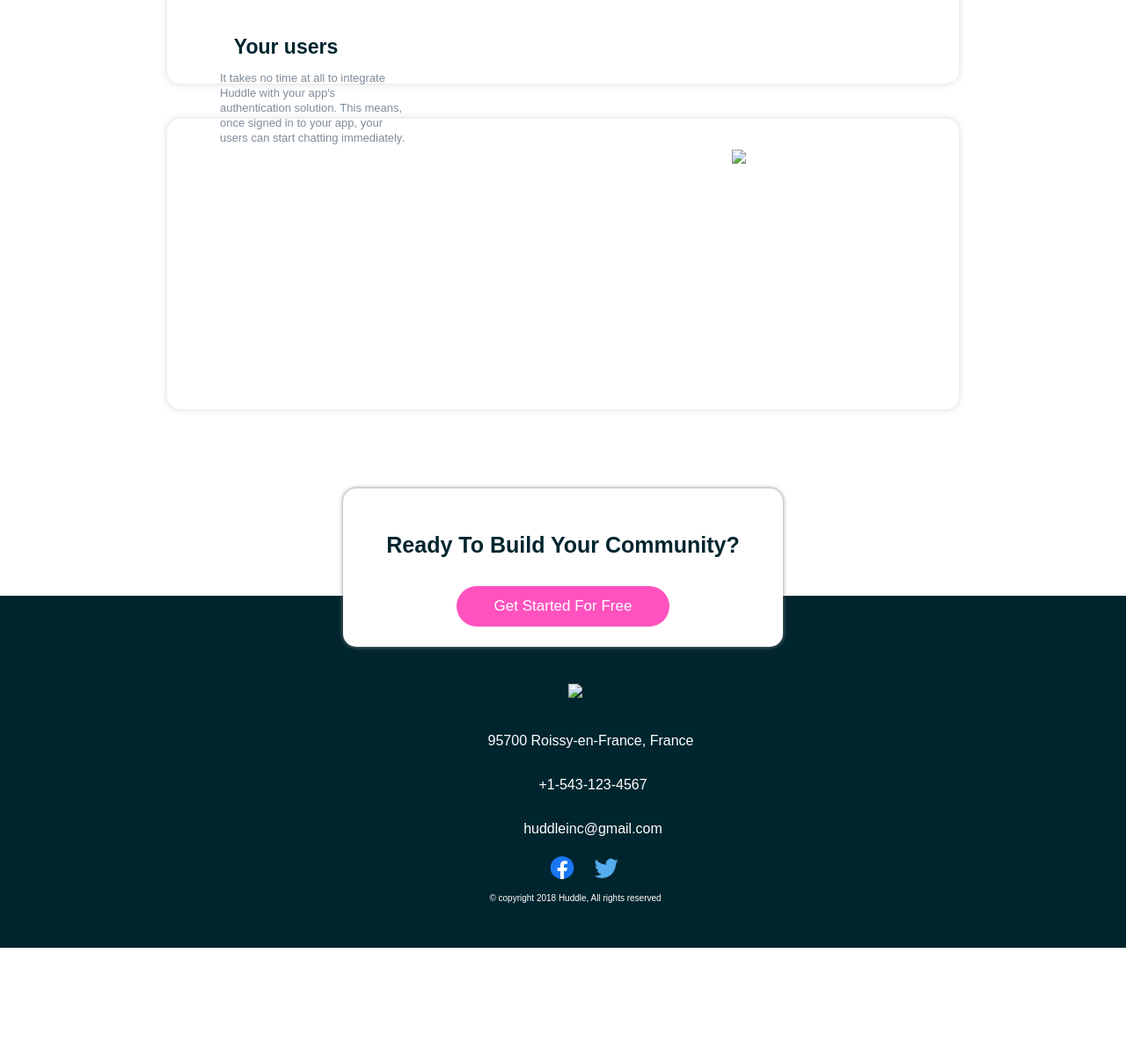
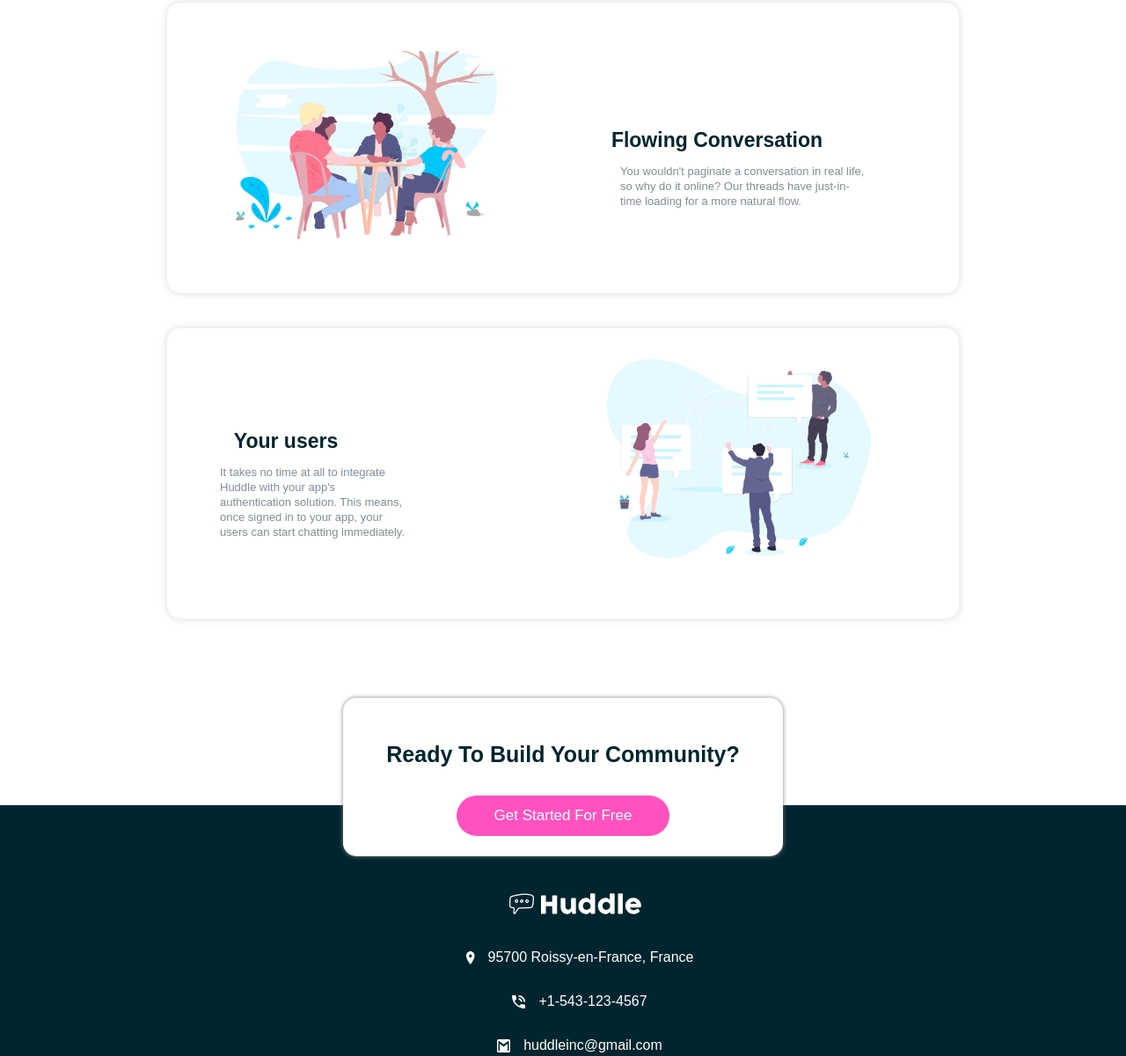
Before and after one commit to constneophyte/Huddle, a plain HTML site: page index.html in a window 1280 px wide. Shown: the part 1267-2467 px from the top of the page at 88% size. Before the commit the page ends 2344 px from the top, so only its background shows below. Drawn offline with Linux system fonts and the light colour scheme.

Commit message:
Update index.html

```diff
--- a/index.html
+++ b/index.html
@@ -14,7 +14,7 @@
   <div id = "HuddleLangingpage">
    <div id = "onlyBackground">
       <div id = "header">
-        <img src = "images/logo.svg" id = "huddleLogo" />
+        <img src = "logo.svg" id = "huddleLogo" />
         <div id = "headerText">
         <button id = "tryItFree">Try it free</button>
         </div>
@@ -24,22 +24,22 @@
         <p id = "BodyHtwoText">Huddle re-imagines the way we build communities. You have a voice, but so does your audience.
     Create connections with your users as you engage in genuine discussion.</p>
     <button id = "getStarted">Get Started For Free</button>
-    <img src = "images/illustration-mockups.svg" id = "illustrationMockups" />
+    <img src = "illustration-mockups.svg" id = "illustrationMockups" />
       </div>
    </div>
    <div id = "boxes">
      <div id = "firstBox">
-       <img id = "growtogetherImage" src = "images/illustration-grow-together.svg" />
+       <img id = "growtogetherImage" src = "illustration-grow-together.svg" />
        <p id = "growTogether">Grow Together</p>
        <p id = "growTogetherText">Generate meaningful discussions with your audience and build a strong, loyal community. Think of the insightful conversations you miss out on with a feedback form. </p>
      </div>
      <div id = "secondBox">
-       <img id = "flowingConversationImage" src = "images/illustration-flowing-conversation.svg" />
+       <img id = "flowingConversationImage" src = "illustration-flowing-conversation.svg" />
         <p id = "flowingConversation">Flowing Conversation</p>
        <p id = "flowingConversationText">You wouldn't paginate a conversation in real life, so why do it online? Our threads have just-in-time loading for a more natural flow. </p>
      </div>
      <div id = "thirdBox">
-       <img id = "yourUsersImage" src = "images/illustration-your-users.svg" />
+       <img id = "yourUsersImage" src = "illustration-your-users.svg" />
        <p id = "yourUsers">Your users</p>
        <p id = "yourUsersText">It takes no time at all to integrate Huddle with your app's authentication solution. This means, once signed in to your app, your users can start chatting immediately.</p>
      </div>
@@ -52,17 +52,17 @@
  </div>
  <div id = "footer">
    <div id = "footerContents">
-        <img src = "images/logo (1).svg" id = "footerHuddle" />
+        <img src = "logo (1).svg" id = "footerHuddle" />
         <div id = "location">
-        <img src = "images/icon-location.svg" class = "locationIcon" />
+        <img src = "icon-location.svg" class = "locationIcon" />
         <p class = "iconTexts"><a href = "https://maps.google.com/?q=95700+Roissy-en-France%2C+France&ftid=0x47e61584d66f7303:0x3583f617d3858bad&entry=gps" />95700 Roissy-en-France, France </a></p>
         </div>
         <div id = "phonecall">
-          <img src = "images/icon-phone.svg" class = "phoneIcon" />
+          <img src = "icon-phone.svg" class = "phoneIcon" />
           <p class = "iconTexts"><a href = "tel:+1-543-123-4567" class = "iconAs" />+1-543-123-4567</a></p>
         </div>
         <div id = "email">
-        <img class = "emailIcon" src = "images/icon-email.svg" />
+        <img class = "emailIcon" src = "icon-email.svg" />
         <p class = "iconTexts"><a href = "mailto:huddleinc@gmail.com"  class = "iconAs"/>huddleinc@gmail.com</a></p>
         </div>
         <div id = "aboutUs">
```
